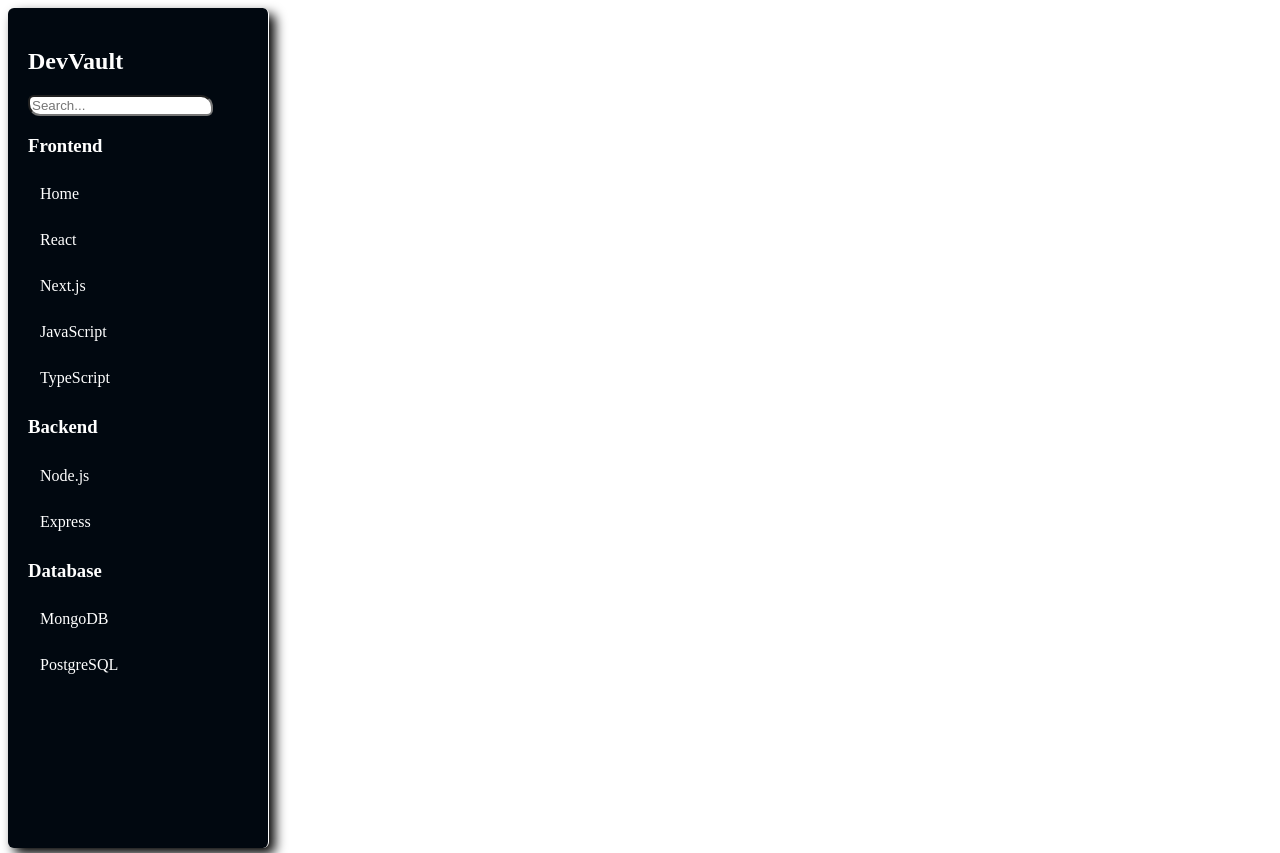
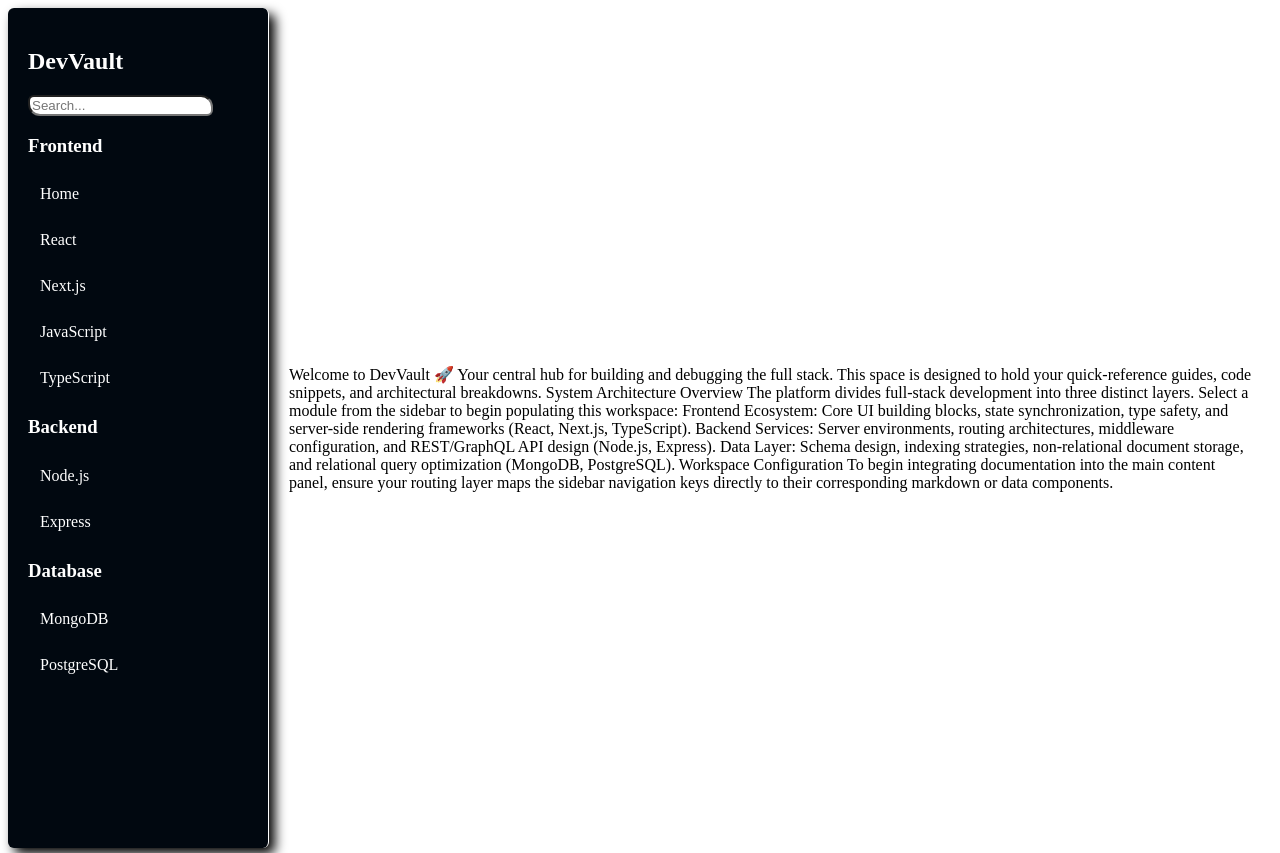
Before and after one commit to asmitbiswas/Project-Next-JS, a Next.js app in the folder app/: page / in a window 1280 px wide. Shown: the top 853 px of the page. Built offline with nearby package versions, Linux system fonts and the light colour scheme.

Commit message:
Added resizing feature in sidebar

```diff
--- a/app/app/components/Sidebar.css
+++ b/app/app/components/Sidebar.css
@@ -29,6 +29,10 @@
 
 .sidebar a:hover {
   background: #c2c2c2;
+   resize: both;
+  overflow: auto;
+  max-height: 999px;
+  max-width: 999px;
 }
 input{
     border-radius: 6px 12px;
--- a/app/app/globals.css
+++ b/app/app/globals.css
@@ -17,3 +17,9 @@ h1 {
 .ABC{
   border: 6px 6px solid #ffffff;
 }
+.content{
+  gap: 22px;
+  display: flex;
+  justify-content: center;
+  align-items: center;
+}
--- a/app/app/page.tsx
+++ b/app/app/page.tsx
@@ -6,9 +6,9 @@ import Sidebar from "./components/page";
 
 export default function Home() {
   return (
-    <div>
+    <div style={{display:"flex"}}>
       <Sidebar />
-      <p>
+      <p className="content">
         Welcome to DevVault 🚀
 Your central hub for building and debugging the full stack. This space is designed to hold your quick-reference guides, code snippets, and architectural breakdowns.
 
```
